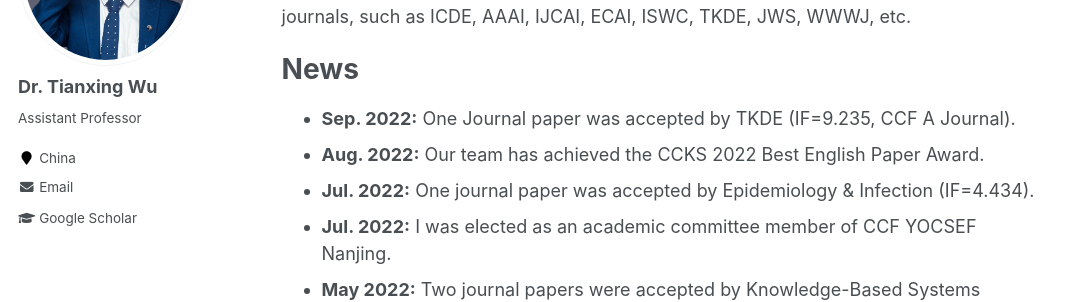
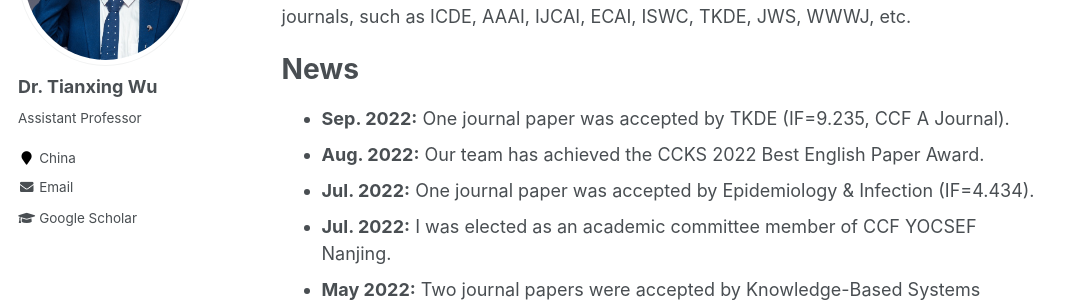
Before and after one commit to tianxing-wu/tianxing-wu.github.io, a Jekyll site: the page built from _pages/about.md, in a window 1280 px wide and 900 px high, scrolled down 353 px. Shown: the part 152-454 px from the top of the window, without its empty margins (0-1082 px from the left). Built offline with Jekyll 4.4.1, drawn with Linux system fonts in a browser that asks for light colours.

```diff
--- a/_pages/about.md
+++ b/_pages/about.md
@@ -19,7 +19,7 @@ In the above research areas, I have published over 30 papers in top-tier confere
 
 News
 ======
-* **Sep. 2022:** One Journal paper was accepted by TKDE (IF=9.235, CCF A Journal).
+* **Sep. 2022:** One journal paper was accepted by TKDE (IF=9.235, CCF A Journal).
 * **Aug. 2022:** Our team has achieved the CCKS 2022 Best English Paper Award.
 * **Jul. 2022:** One journal paper was accepted by Epidemiology & Infection (IF=4.434).
 * **Jul. 2022:** I was elected as an academic committee member of CCF YOCSEF Nanjing.
```
